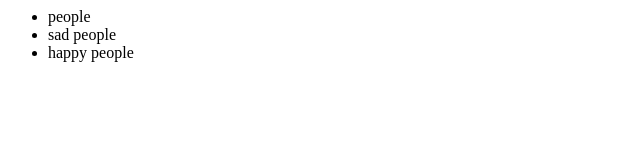
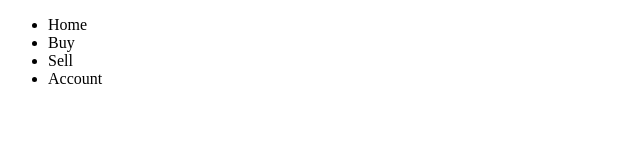
Before and after one commit to jeremypedro/newGitTest, a plain HTML site: page index.html in a window 1280 px wide. Shown: the whole page, without its empty margins (0-640 px from the left). Drawn offline with Linux system fonts and the light colour scheme.

Commit message:
added changes to the index.html file

```diff
--- a/index.html
+++ b/index.html
@@ -1,10 +1,30 @@
+<!doctype html>
 <html>
+
+    <head>
+        <title>University Book Stop</title>
+    </head>
+
 	<body>
-		<ul>
-			<li>people</li>
-			<li>sad people</li>
-			<li>happy people</li>
+		<div class="nav bar">
+            <ul>
+                <li>Home</li>
+                <li>Buy</li>
+                <li>Sell</li>
+                <li>Account</li>
+            </ul>
+        </div>
 
-		</ul>
+        <div class="search bar">
+
+        </div>
+
+        <div class="slider">
+
+        </div>
+
+        <div class="footer">
+
+        </div>
 	<body>
 </html>
```
